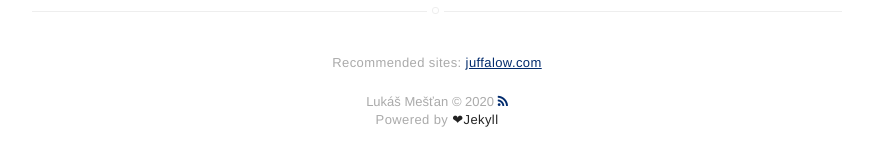
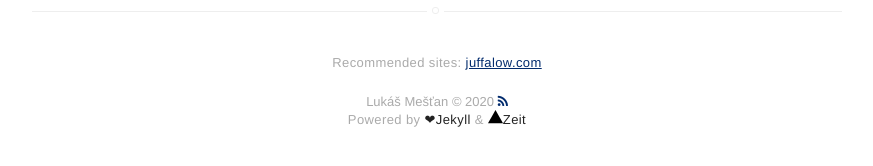
Before and after one commit to arzzen/lukasmestan.com, a Jekyll site: the page built from index.html, in a window 1280 px wide and 900 px high, scrolled down 1657 px. Shown: the part 709-875 px from the top of the window, without its empty margins (203-1076 px from the left). Built offline with Jekyll 4.4.1, drawn with Linux system fonts in a browser that asks for light colours; nearby versions of some CDN libraries.

Commit message:
Update footer.html

```diff
--- a/_includes/footer.html
+++ b/_includes/footer.html
@@ -10,7 +10,10 @@
         <i class="fa fa-feed" aria-hidden="true"></i>
     </a>
     <p class="extra">
-        Powered by <a class="link" href="https://jekyllrb.com/" target="_blank">❤Jekyll</a>
+        Powered by
+        <a class="link" href="https://jekyllrb.com/" target="_blank">❤Jekyll</a>
+        &
+        <a class="link" href="https://zeit.co/" target="_blank"><svg viewBox="0 0 226 200" version="1.1" xmlns="http://www.w3.org/2000/svg" class="jsx-1218601006 " width="15px" height="15px"><defs class="jsx-1218601006"><linearGradient x1="196.572434%" y1="228.815483%" x2="50%" y2="50%" id="l1" class="jsx-1218601006"><stop offset="0%" class="jsx-1218601006"></stop><stop offset="100%" class="jsx-1218601006"></stop></linearGradient></defs><g stroke="none" stroke-width="1" fill="none" fill-rule="evenodd" class="jsx-1218601006"><g transform="translate(-141.000000, -156.000000)" fill="url(#l1)" class="jsx-1218601006"><polygon points="254 156.459299 367 356 141 356 " class="jsx-1218601006"></polygon></g></g></svg>Zeit</a>
     </p>
 
 </footer>
```
